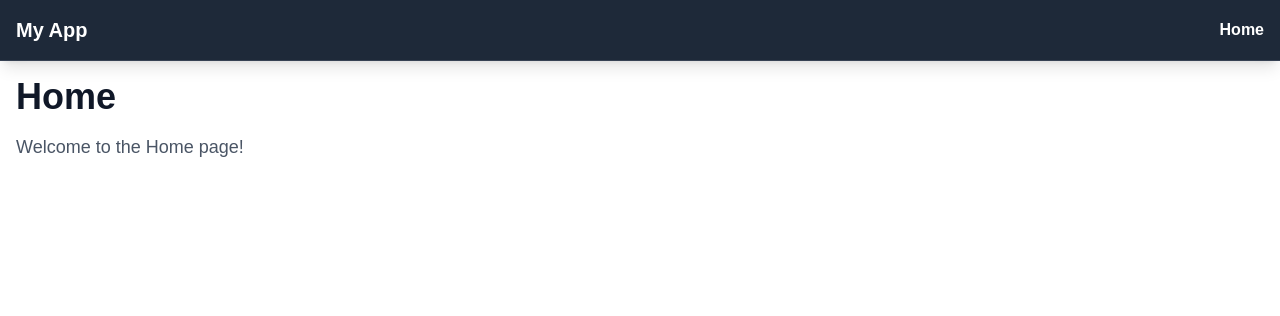
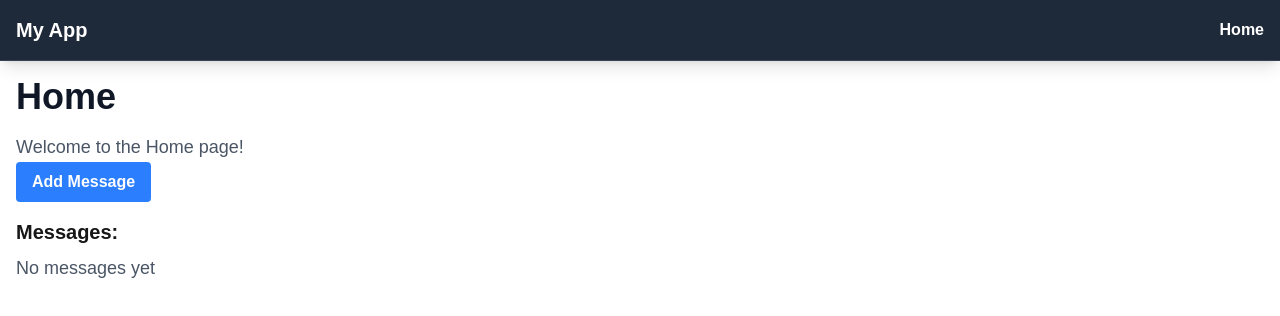
Before and after one commit to merklegroot/hudsse, a Next.js app: page /home in a window 1280 px wide. Shown: the top 316 px of the page. Built offline with nearby package versions, Linux system fonts and the light colour scheme.

Commit message:
adding zustrand

```diff
--- /dev/null
+++ b/components/AddMessageButton.tsx
@@ -0,0 +1,18 @@
+import { useMessageStore } from '../store/messageStore'
+
+export default function AddMessageButton() {
+  const addMessage = useMessageStore((state) => state.addMessage)
+
+  const handleClick = () => {
+    addMessage('testing 123')
+  }
+
+  return (
+    <button
+      onClick={handleClick}
+      className="bg-blue-500 hover:bg-blue-700 text-white font-bold py-2 px-4 rounded"
+    >
+      Add Message
+    </button>
+  )
+}
--- /dev/null
+++ b/components/MessageList.tsx
@@ -0,0 +1,22 @@
+import { useMessageStore } from '../store/messageStore'
+
+export default function MessageList() {
+  const messages = useMessageStore((state) => state.messages)
+
+  return (
+    <div className="mt-4">
+      <h2 className="text-xl font-semibold mb-2">Messages:</h2>
+      {messages.length === 0 ? (
+        <p className="text-gray-500">No messages yet</p>
+      ) : (
+        <ul className="space-y-1">
+          {messages.map((message, index) => (
+            <li key={index} className="bg-gray-100 p-2 rounded">
+              {message}
+            </li>
+          ))}
+        </ul>
+      )}
+    </div>
+  )
+}
--- a/package.json
+++ b/package.json
@@ -10,7 +10,8 @@
   "dependencies": {
     "next": "^15.5.2",
     "react": "^19.1.1",
-    "react-dom": "^19.1.1"
+    "react-dom": "^19.1.1",
+    "zustand": "^5.0.8"
   },
   "devDependencies": {
     "@tailwindcss/postcss": "^4.1.13",
--- a/pages/home/index.tsx
+++ b/pages/home/index.tsx
@@ -1,4 +1,6 @@
 import Layout from '../../components/Layout'
+import AddMessageButton from '../../components/AddMessageButton'
+import MessageList from '../../components/MessageList'
 
 export default function Home() {
   return (
@@ -6,6 +8,8 @@ export default function Home() {
       <main>
         <h1>Home</h1>
         <p>Welcome to the Home page!</p>
+        <AddMessageButton />
+        <MessageList />
       </main>
     </Layout>
   )
--- /dev/null
+++ b/store/messageStore.ts
@@ -0,0 +1,14 @@
+import { create } from 'zustand'
+
+interface MessageState {
+  messages: string[]
+  addMessage: (message: string) => void
+}
+
+export const useMessageStore = create<MessageState>((set) => ({
+  messages: [],
+  addMessage: (message: string) =>
+    set((state) => ({
+      messages: [...state.messages, message]
+    }))
+}))
```
Also changed, not shown: 1 other file (tests, documents, lock files or other folders).
